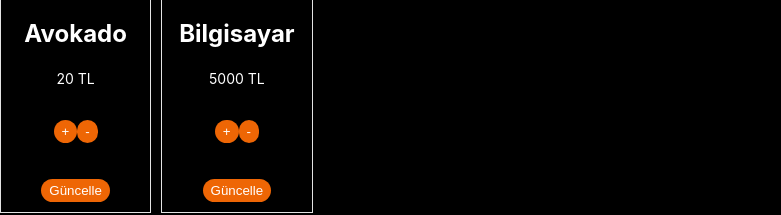
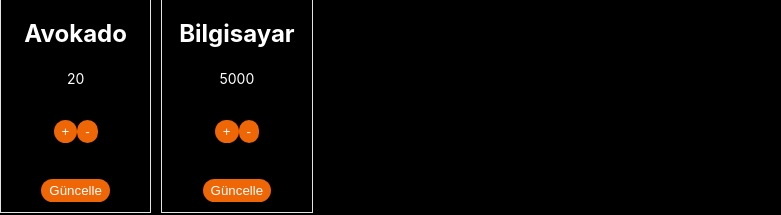
Before and after one commit to emircanbakar/udemy-react-course, a React (Create React App) app in the folder B2/first-app/: page / in a window 1280 px wide. Shown: the part 533-748 px from the top of the page, without its empty margins (0-781 px from the left). Built offline with nearby package versions, Linux system fonts and the light colour scheme.

Commit message:
key mantığına devam ayrıca counter + metodundaki bug, productPrice'nin içeri string gitmesini parseInt metodu ile handler kısmında çözdük

```diff
--- a/B2/first-app/src/components/NewProduct/NewProduct.jsx
+++ b/B2/first-app/src/components/NewProduct/NewProduct.jsx
@@ -1,13 +1,13 @@
 import React from "react";
 import ProductForm from "./ProductForm";
 
-const NewProduct = ({ setProducts }) => {
+const NewProduct = ({ products, setProducts }) => {
   const onSaveProducts = (newProductData) => {
     setProducts((prevState) => [...prevState, newProductData]);
   };
   return (
     <div className="new-product-wrapper">
-      <ProductForm onSaveProducts={onSaveProducts} />
+      <ProductForm onSaveProducts={onSaveProducts} products={products} />
     </div>
   );
 };
--- a/B2/first-app/src/components/NewProduct/ProductForm.jsx
+++ b/B2/first-app/src/components/NewProduct/ProductForm.jsx
@@ -22,7 +22,7 @@ const ProductForm = (props) => {
     // });
   };
   const priceChangeHandler = (event) => {
-    setProductPrice(event.target.value);
+    setProductPrice(parseInt(event.target.value));
     // setProductData({
     //   ...productData,
     //   productPrice: event.target.value,
@@ -47,6 +47,7 @@ const ProductForm = (props) => {
     console.log("submitHandler çalıştı");
 
     const newProductData = {
+      id: props.products.length +1,
       productName,
       productPrice,
       imageURL,
--- a/B2/first-app/src/components/Products/Products.jsx
+++ b/B2/first-app/src/components/Products/Products.jsx
@@ -6,14 +6,16 @@ import { useState } from "react";
 
 const Products = () => {
   const [products, setProducts] = useState(productData);
+  console.log(products)
   return (
     <div className="product-wrapper">
-      <NewProduct setProducts={setProducts} />
+      <NewProduct products={products} setProducts={setProducts} />
       <h1>Products</h1>
       <div className="products">
-        {products.map((product) => (
-          <ProductItem key={product.productName} product={product} />
-        ))}
+        {products.map((product) => <ProductItem product={product} key={product.id} />)}
+        {/* {products.map((product) => (
+          <ProductItem key={product.productName} product={product}  />
+        ))} */}
         {/* {productData.map((product) => {
           return (
             <ProductItem
--- a/B2/first-app/src/components/Products/ProductsItem.jsx
+++ b/B2/first-app/src/components/Products/ProductsItem.jsx
@@ -20,7 +20,7 @@ const ProductItem = ({ product }) => {
       </div>
       <ProductInfo>
         <h2 className="product-title"> {title} </h2>
-        <span className="product-price"> {counter} TL</span>
+        <span className="product-price"> {counter}</span>
         <Counter
           productPrice={productPrice}
           counter={counter}
```
Also changed, not shown: B2/first-app/src/productData.js.
